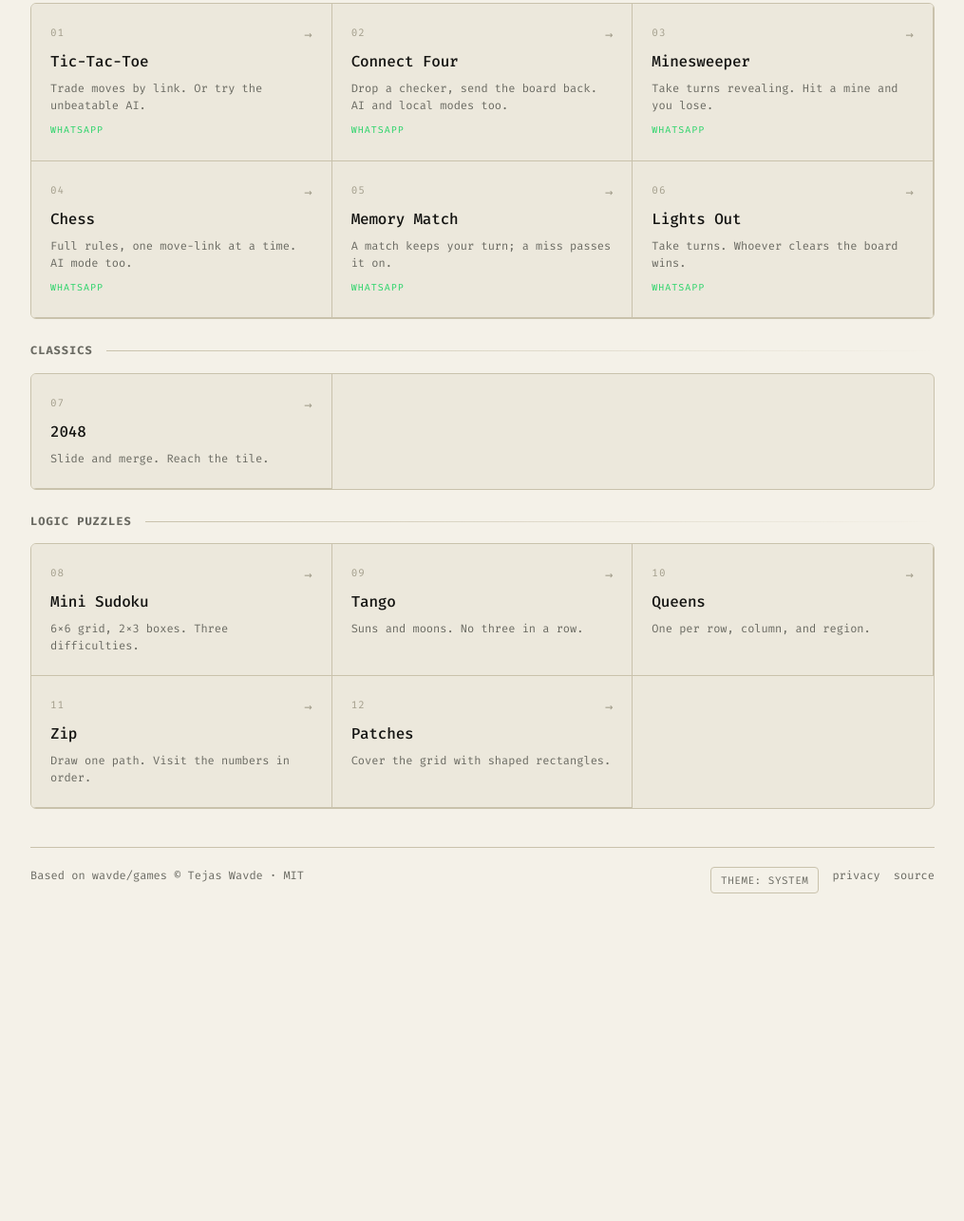
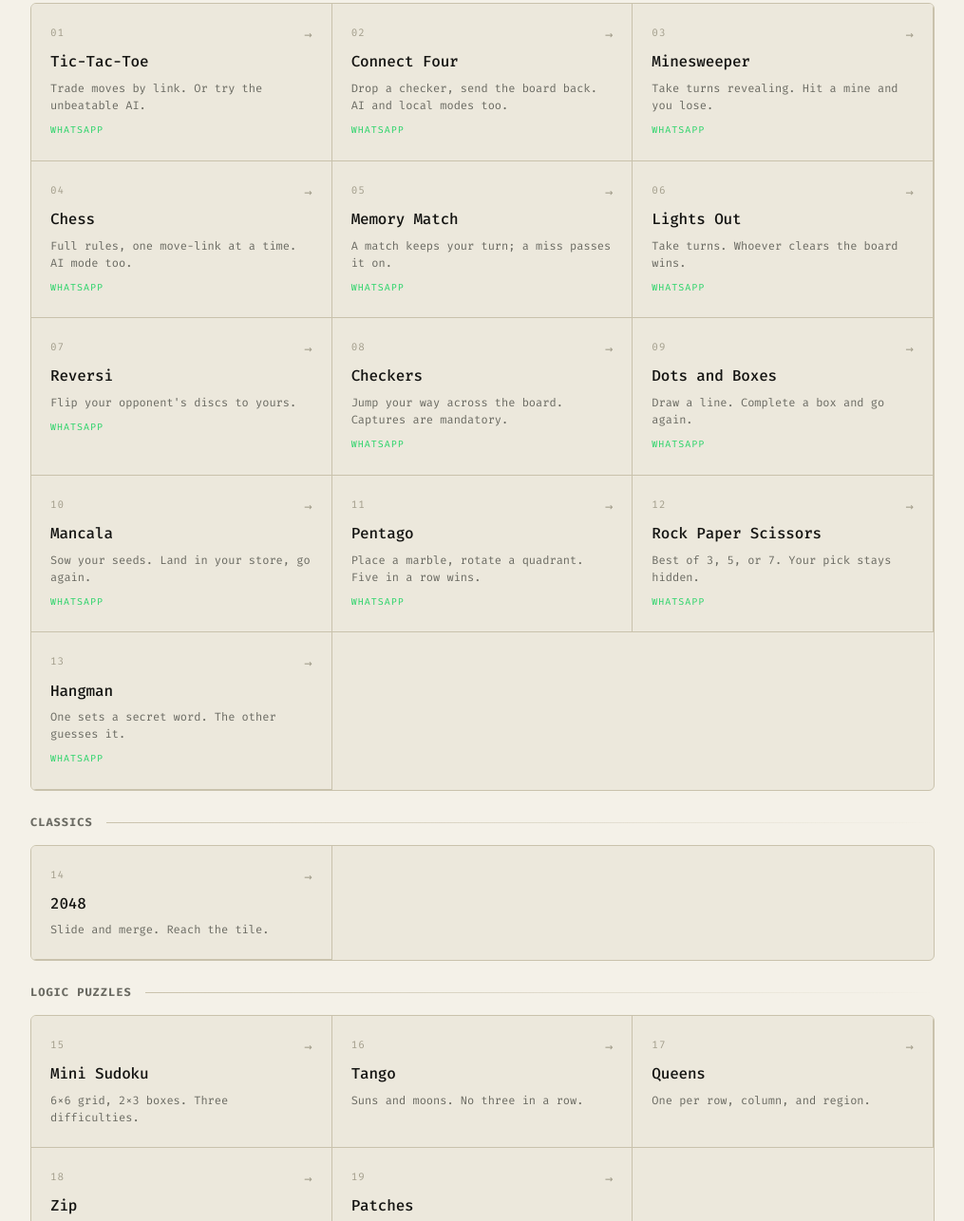
Before and after one commit to Bash328/WA-mini-games, a plain HTML site: page index.html in a window 1280 px wide. Shown: the part 334-1620 px from the top of the page at 95% size, without its empty margins (132-1147 px from the left). Before the commit the page ends 1355 px from the top, so only its background shows below. Drawn offline with Linux system fonts and the light colour scheme.

Commit message:
Wire the 7 new games into the hub and README
- Hub: added cards for reversi, checkers, dots-and-boxes, mancala,
  pentago, rock-paper-scissors, and hangman under "Play a friend on
  WhatsApp", renumbered the rest.
- README: documented each new game's board wire format and rules,
  updated the envelope docs to mention commit()'s nextTurn override,
  and added measured link lengths (~110-130 chars each — shorter than
  the original six, since the compact-string-board pattern was
  applied from the start instead of retrofitted).

Co-Authored-By: Claude Sonnet 5 <noreply@anthropic.com>

```diff
--- a/index.html
+++ b/index.html
@@ -192,31 +192,52 @@
     <a class="card" href="lights-out/">
       <div class="num">06</div><h3>Lights Out</h3><p>Take turns. Whoever clears the board wins.</p><span class="badge wa">whatsapp</span><span class="arrow">→</span>
     </a>
+    <a class="card" href="reversi/">
+      <div class="num">07</div><h3>Reversi</h3><p>Flip your opponent's discs to yours.</p><span class="badge wa">whatsapp</span><span class="arrow">→</span>
+    </a>
+    <a class="card" href="checkers/">
+      <div class="num">08</div><h3>Checkers</h3><p>Jump your way across the board. Captures are mandatory.</p><span class="badge wa">whatsapp</span><span class="arrow">→</span>
+    </a>
+    <a class="card" href="dots-and-boxes/">
+      <div class="num">09</div><h3>Dots and Boxes</h3><p>Draw a line. Complete a box and go again.</p><span class="badge wa">whatsapp</span><span class="arrow">→</span>
+    </a>
+    <a class="card" href="mancala/">
+      <div class="num">10</div><h3>Mancala</h3><p>Sow your seeds. Land in your store, go again.</p><span class="badge wa">whatsapp</span><span class="arrow">→</span>
+    </a>
+    <a class="card" href="pentago/">
+      <div class="num">11</div><h3>Pentago</h3><p>Place a marble, rotate a quadrant. Five in a row wins.</p><span class="badge wa">whatsapp</span><span class="arrow">→</span>
+    </a>
+    <a class="card" href="rock-paper-scissors/">
+      <div class="num">12</div><h3>Rock Paper Scissors</h3><p>Best of 3, 5, or 7. Your pick stays hidden.</p><span class="badge wa">whatsapp</span><span class="arrow">→</span>
+    </a>
+    <a class="card" href="hangman/">
+      <div class="num">13</div><h3>Hangman</h3><p>One sets a secret word. The other guesses it.</p><span class="badge wa">whatsapp</span><span class="arrow">→</span>
+    </a>
   </nav>
 
   <h2 class="section-head">Classics</h2>
   <nav class="grid" aria-label="Classic games">
     <a class="card" href="2048/">
-      <div class="num">07</div><h3>2048</h3><p>Slide and merge. Reach the tile.</p><span class="arrow">→</span>
+      <div class="num">14</div><h3>2048</h3><p>Slide and merge. Reach the tile.</p><span class="arrow">→</span>
     </a>
   </nav>
 
   <h2 class="section-head">Logic Puzzles</h2>
   <nav class="grid" aria-label="Logic puzzle games">
     <a class="card" href="mini-sudoku/">
-      <div class="num">08</div><h3>Mini Sudoku</h3><p>6×6 grid, 2×3 boxes. Three difficulties.</p><span class="arrow">→</span>
+      <div class="num">15</div><h3>Mini Sudoku</h3><p>6×6 grid, 2×3 boxes. Three difficulties.</p><span class="arrow">→</span>
     </a>
     <a class="card" href="tango/">
-      <div class="num">09</div><h3>Tango</h3><p>Suns and moons. No three in a row.</p><span class="arrow">→</span>
+      <div class="num">16</div><h3>Tango</h3><p>Suns and moons. No three in a row.</p><span class="arrow">→</span>
     </a>
     <a class="card" href="queens/">
-      <div class="num">10</div><h3>Queens</h3><p>One per row, column, and region.</p><span class="arrow">→</span>
+      <div class="num">17</div><h3>Queens</h3><p>One per row, column, and region.</p><span class="arrow">→</span>
     </a>
     <a class="card" href="zip/">
-      <div class="num">11</div><h3>Zip</h3><p>Draw one path. Visit the numbers in order.</p><span class="arrow">→</span>
+      <div class="num">18</div><h3>Zip</h3><p>Draw one path. Visit the numbers in order.</p><span class="arrow">→</span>
     </a>
     <a class="card" href="patches/">
-      <div class="num">12</div><h3>Patches</h3><p>Cover the grid with shaped rectangles.</p><span class="arrow">→</span>
+      <div class="num">19</div><h3>Patches</h3><p>Cover the grid with shaped rectangles.</p><span class="arrow">→</span>
     </a>
   </nav>
 
```
Also changed, not shown: 1 other file.
